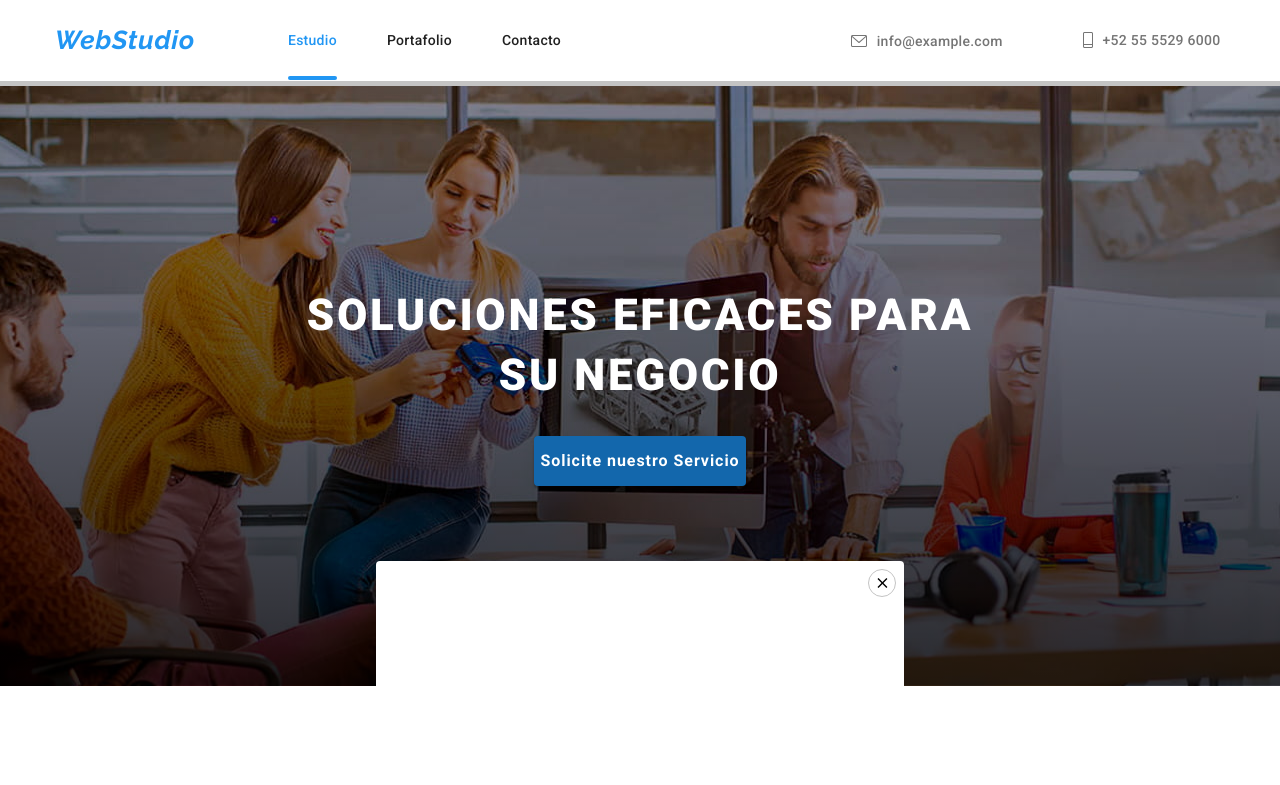
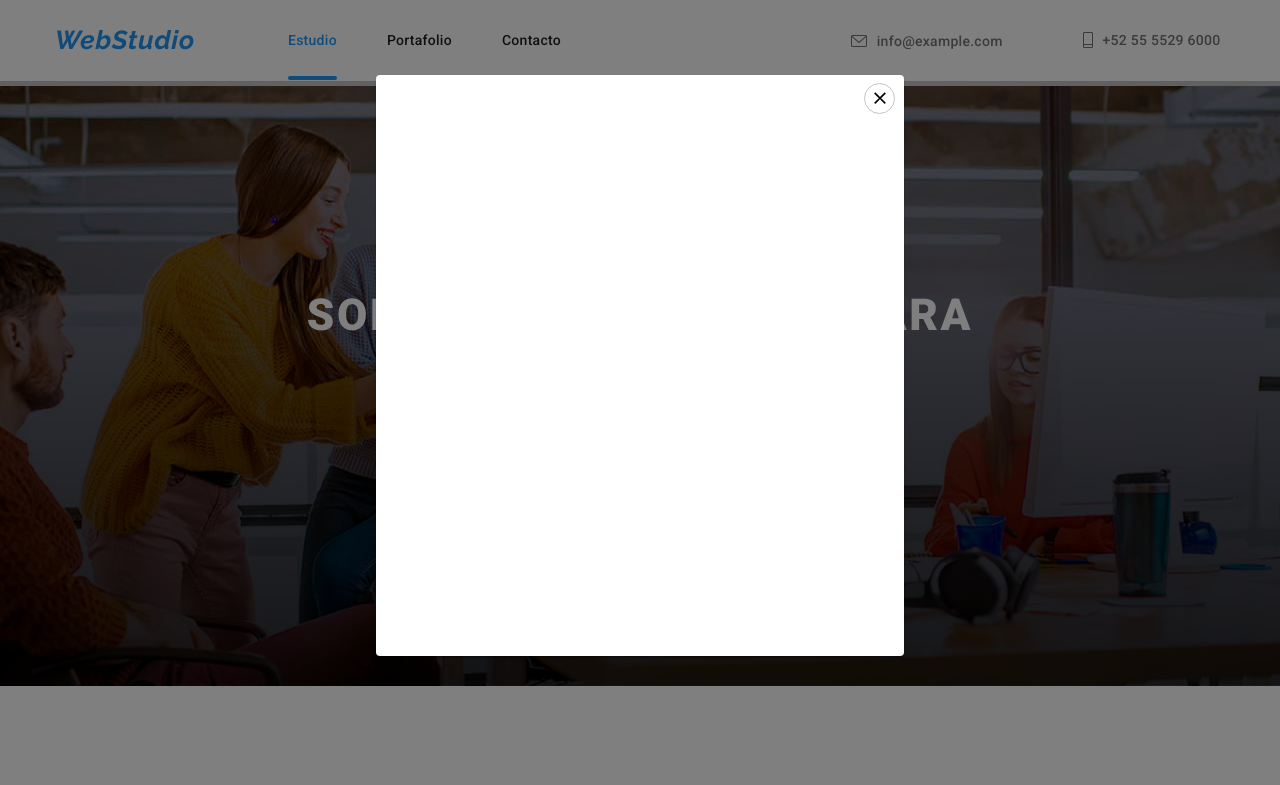
Before and after one commit to TomasDev8/goit-markup-hw-05, a plain HTML site: page index.html in a window 1280 px wide. Both pictures are taken after a click on the button "Solicite nuestro Servicio". Shown: the top 785 px of the page. Drawn offline with nearby package versions, Linux system fonts and the light colour scheme.

Commit message:
New changes

```diff
--- a/index.html
+++ b/index.html
@@ -61,9 +61,9 @@
                     Servicio</button>
                 <div class="backdrop is-hidden" data-modal>
                         <div class="box-modal">
-                            <svg class="icon-close-style" width="18" height="18" viewBox="-1 1 20 15" data-modal-close>
+                            <button type="button" class="icon-close-style"><svg width="16" height="16" viewBox="3 -1 13 15" data-modal-close>
                                 <use href="spriteSVG/icons.svg#icon-close"></use>
-                            </svg>
+                            </svg></button>
                         </div>
                 </div>
             </div>
@@ -131,8 +131,7 @@
                     </li>
                     <li>
                         <div class="img-relative-position">
-                        <img src="images/ejemplodetrabajo2.jpg"
-                            alt="Persona realizando comprobaciones en su celular y computadora" width="372">
+                        <img src="images/ejemplodetrabajo2.jpg" alt="Persona realizando comprobaciones en su celular y computadora" width="372">
                         <p class="img-box">APLICACIONES MÓVILES</p>
                         </div>
                     </li>
--- a/styles.css
+++ b/styles.css
@@ -14,6 +14,15 @@
     text-decoration: none;
     font-family: 'Roboto', 'Lucida Sans', 'Lucida Sans Regular', 'Lucida Grande', 'Lucida Sans Unicode', Verdana, sans-serif;
 }
+
+a {
+transition: transform 250ms cubic-bezier(0.4, 0, 0.2, 1);
+}
+
+:hover {
+transition: transform 250ms cubic-bezier(0.4, 0, 0.2, 1);
+}
+
 
 h2 {
     text-align: center;
@@ -89,9 +98,9 @@ p {
     width: 49px;
     height: 4px;
     background-color: var(--brand-color);
-    display: block;
+    display: flex;
     position: absolute;
-    top: 76px;
+    top: 68px;
     border-radius: 2px;
 }
 
@@ -185,6 +194,7 @@ p {
 .after-portafolio,
 .after-index {
     color: var(--brand-color);
+    position: relative;
 }
 
 /*main (first section)*/
@@ -251,7 +261,7 @@ p {
 }
 
 .backdrop {
-    position: relative;
+    position: fixed;
     top: 0;
     left: 0;
     width: 100%;
@@ -266,22 +276,26 @@ p {
 }
 
 .box-modal {
-    width: 528px;
-    height: 581px;
-    background-color: rgba(255, 255, 255, 1);
-    display: flex;
-    justify-content: flex-end;
-    border-radius: 4px;
-    margin-top: 75px;
     position: absolute;
+        top: 50% left 50% transform translate(-50%, -50%) scale(1);
+        padding: 8px;
+        width: 528px;
+        height: 581px;
+        border-radius: 4px;
+        background-color: rgba(255, 255, 255, 1); box-shadow: 0px 1px 3px rgba(0, 0, 0, 0.12), 0px 1px 1px rgba(0, 0, 0, 0.14), 0px 2px 1px rgba(0, 0, 0, 0.2);
+        transition: transform 250ms cubic-bezier(0.4, 0, 0.2, 1);
+        margin-top: 75px;
+
 }
 
 .icon-close-style {
-    outline: 1px solid rgb(196, 196, 196);
-    outline-offset: 4px;
+    border: 1px solid rgb(196, 196, 196);
+    background-color: #ffffff;
+    width: 31px;
+    height: 31px;
     border-radius: 50%;
-    margin-top: 13px;
-    margin-right: 13px;
+    margin-top: 0;
+    margin-left: 480px;
     position: absolute;
 }
 
```
